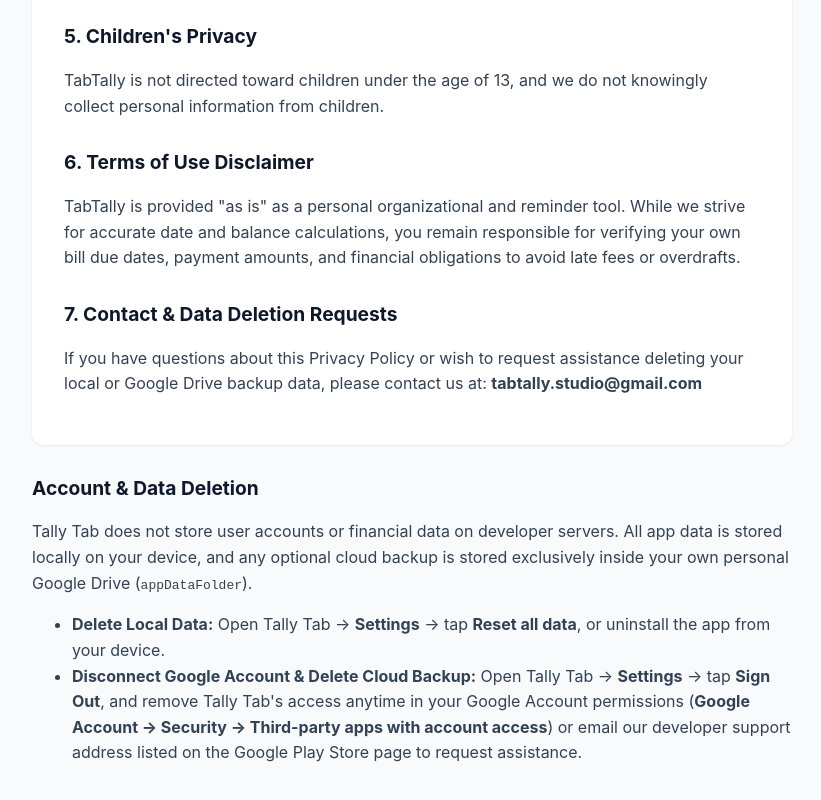
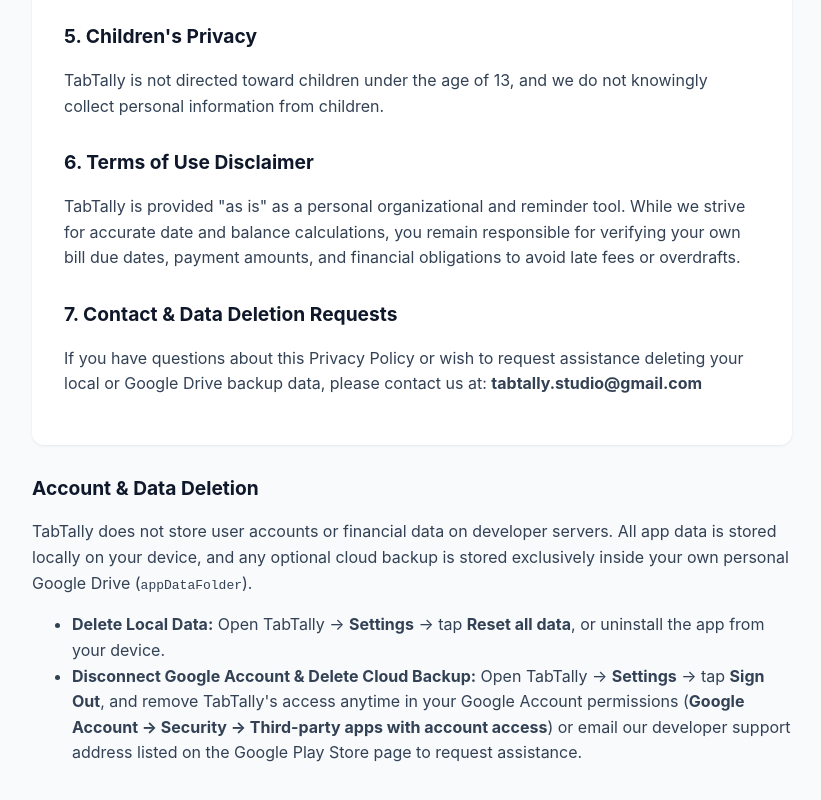
Before and after one commit to garygardener1-dev/TabTally-Privacy, a plain HTML site: page privacy.html in a window 1280 px wide. Shown: the part 1019-1819 px from the top of the page, without its empty margins (228-1049 px from the left). Drawn offline with Linux system fonts and the light colour scheme.

Commit message:
Update privacy.html

```diff
--- a/privacy.html
+++ b/privacy.html
@@ -88,10 +88,10 @@
     </p>
   </div>
   <h2>Account &amp; Data Deletion</h2>
-<p>Tally Tab does not store user accounts or financial data on developer servers. All app data is stored locally on your device, and any optional cloud backup is stored exclusively inside your own personal Google Drive (<code>appDataFolder</code>).</p>
+<p>TabTally does not store user accounts or financial data on developer servers. All app data is stored locally on your device, and any optional cloud backup is stored exclusively inside your own personal Google Drive (<code>appDataFolder</code>).</p>
 <ul>
-  <li><strong>Delete Local Data:</strong> Open Tally Tab &rarr; <strong>Settings</strong> &rarr; tap <strong>Reset all data</strong>, or uninstall the app from your device.</li>
-  <li><strong>Disconnect Google Account &amp; Delete Cloud Backup:</strong> Open Tally Tab &rarr; <strong>Settings</strong> &rarr; tap <strong>Sign Out</strong>, and remove Tally Tab's access anytime in your Google Account permissions (<strong>Google Account &rarr; Security &rarr; Third-party apps with account access</strong>) or email our developer support address listed on the Google Play Store page to request assistance.</li>
+  <li><strong>Delete Local Data:</strong> Open TabTally &rarr; <strong>Settings</strong> &rarr; tap <strong>Reset all data</strong>, or uninstall the app from your device.</li>
+  <li><strong>Disconnect Google Account &amp; Delete Cloud Backup:</strong> Open TabTally &rarr; <strong>Settings</strong> &rarr; tap <strong>Sign Out</strong>, and remove TabTally's access anytime in your Google Account permissions (<strong>Google Account &rarr; Security &rarr; Third-party apps with account access</strong>) or email our developer support address listed on the Google Play Store page to request assistance.</li>
 </ul>
 
 </body>
```
